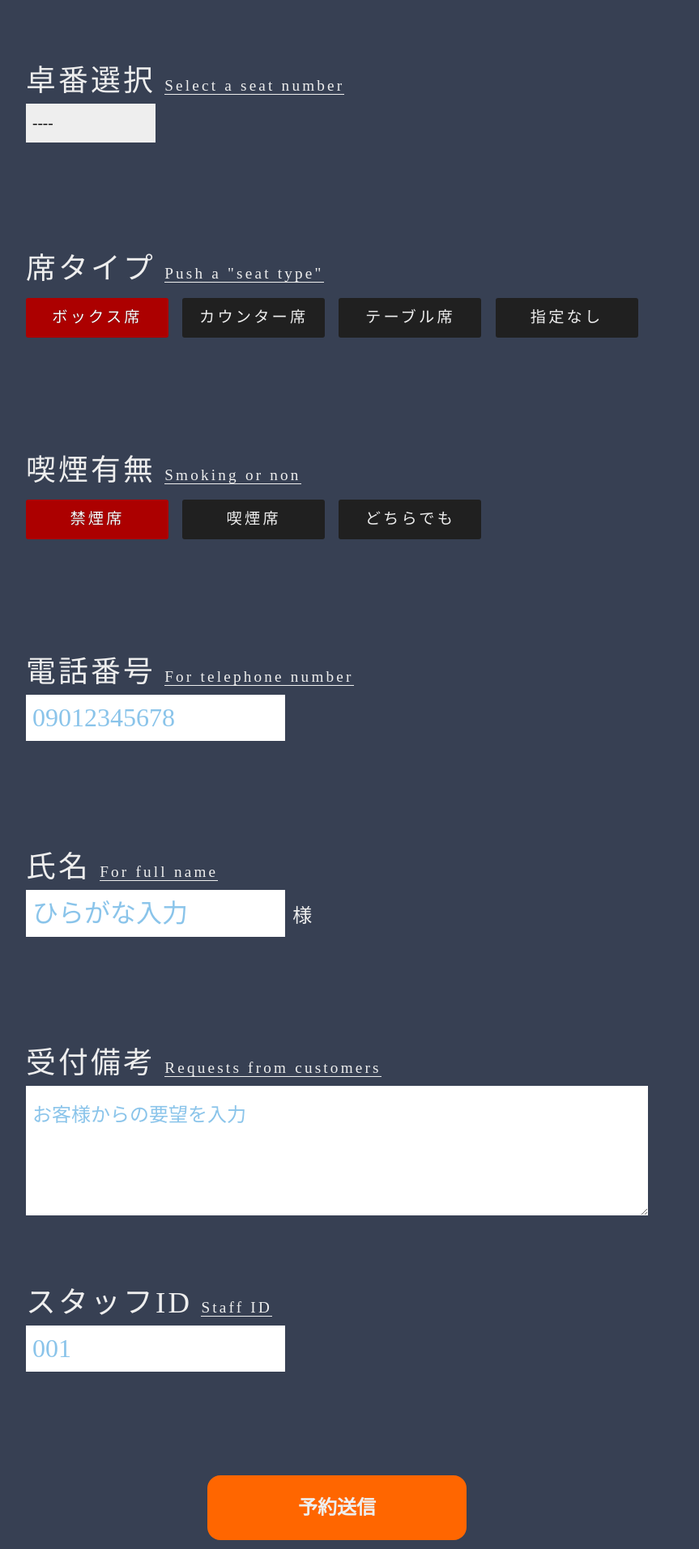
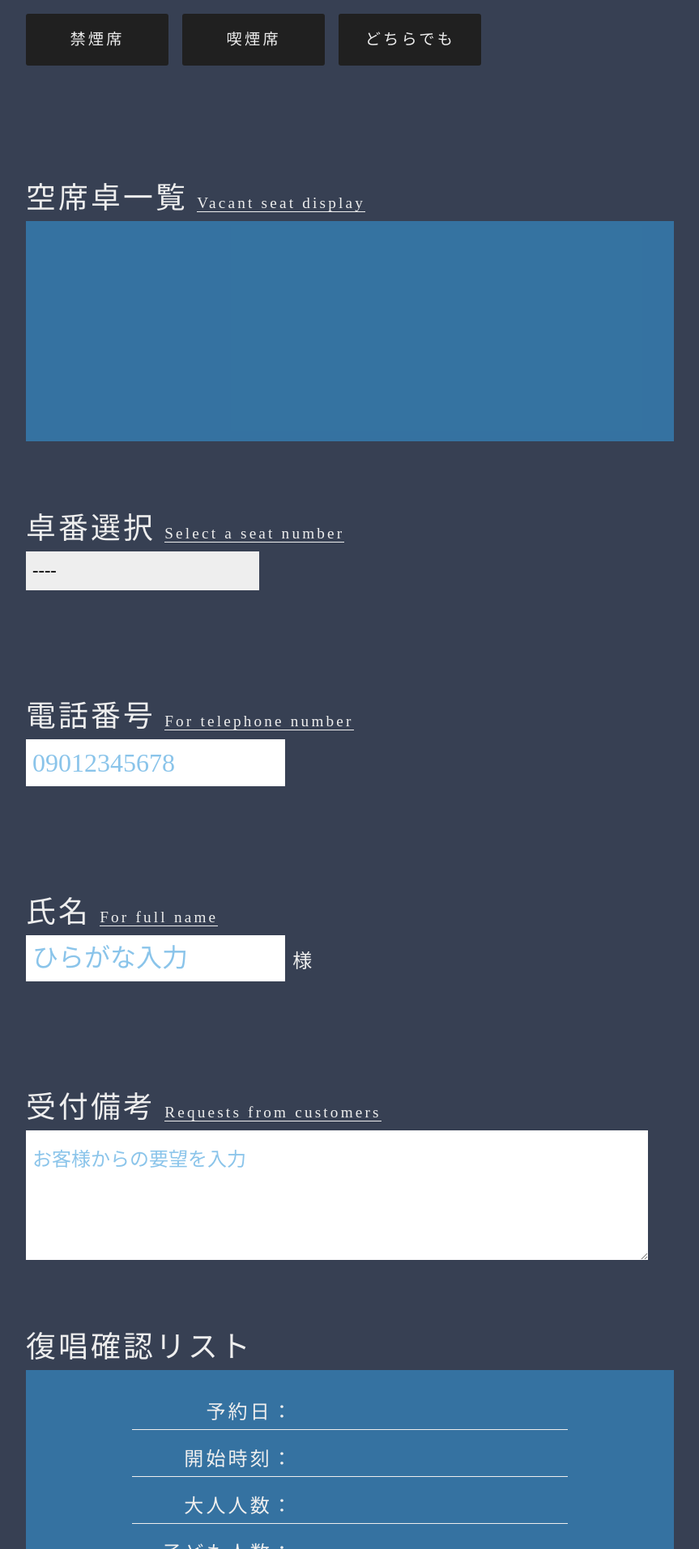
Before and after one commit to reluxmishima/yakiniku, a PHP site: page / in a window 1280 px wide. Shown: the part 1247-3160 px from the top of the page at 81% size, without its empty margins (224-1087 px from the left). Run offline with PHP 8.4, Linux system fonts and the light colour scheme; some libraries are stand-ins or nearby versions.

Commit message:
Add files via upload

```diff
--- a/index.html
+++ b/index.html
@@ -22,26 +22,25 @@
 <body class="hold-transition skin-blue sidebar-mini">
     <div class="wrapper">
         <header class="header">
+            <p id="dateDisplay"></p>
         <h1 class="logo-lg">- 予約管理システム -</h1>
         <div class="menu">
             <ul class="home_menu">
-                <li class="header_menu"><a href="#">ホーム</a></li>
-                <li class="header_menu"><a href="#">予約一覧</a></li>
-                <li class="header_menu"><a href="#">管理者メニュー</a></li>
+                <li class="header_menu"><a href="./index.html">予約受付</a></li>
+                <li class="header_menu"><a href="./reserve_list.html">予約一覧</a></li>
+                <li class="header_menu"><a href="./reserve_edit.html">予約編集</a></li>
             </ul>
         </div>
         </header>
         <div class="inner">
-        <form action="#" method="POST">
-            <div class="m_modifair">
+        <form action="#" method="POST" id="form">
+            <div class="m_modifier">
                 <label for="reserve_date" class="block en_1">予約日</label>
+                <input type="text" class="input_area" id="datepicker" name="reserve_date" readonly="readonly" placeholder="YYYY/MM/DD" value="">
             </div>
-            <input type="text" class="input_area" id="datepicker" name="reserve_date" readonly="readonly" placeholder="YYYY/MM/DD" value="">
-            <br />
-            <div class="m_modifair">
+            <div class="m_modifier">
             <label for="reserve_time" class="block en_2">予約時刻</label>
-            </div>
-            <select class="reserve_time other" id="reserve_time" name="reserve_time">
+            <select class="reserve_time other" id="start_time" name="reserve_time">
                 <option value="">----</option>
                 <option value="17:00" class="content">17時00分</option>
                 <option value="17:30" class="content">17時30分</option>
@@ -71,111 +70,96 @@
                 <option value="22:30">22時30分</option>
                 <option value="23:00">23時00分</option>
             </select>
-            <div class="count_inner">
+            </div>
+            <div class="m_modifier count_inner">
                 <div class="count_area">
-                    <div class="m_modifair">
+                    <div class="m_modifier">
                         <label for="quantity" class="block count_title en_3">大人人数</label>
                     </div>
                     <input type="tel" class="num" id="adult" name="quantity" maxlength="2"> 人
                 </div>
                 <div class="count_area">
-                    <div class="m_modifair">
+                    <div class="m_modifier">
                         <label for="quantity" class="block count_title en_4">子ども人数</label>
                     </div>
                     <input type="tel" class="num" id="child" name="quantity" maxlength="2"> 人
                 </div>
             </div>
-            <div class="m_modifair">
+            <div class="m_modifier">
+            <label class="block title en_7">席タイプ</label>
+                <div class="inline">
+                    <input type="radio" id="seat_type_0" class="seat_ch lee" name="seat_type" value="ボックス席"><label class="sky" for="seat_type_0">ボックス席</label>
+                    <input type="radio" id="seat_type_1" class="seat_ch lee" name="seat_type" value="カウンター席"><label class="sky" for="seat_type_1">カウンター席</label>
+                    <input type="radio" id="seat_type_2" class="seat_ch lee" name="seat_type" value="テーブル席"><label class="sky" for="seat_type_2">テーブル席</label>
+                    <input type="radio" id="seat_type_3" class="seat_ch lee" name="seat_type" value="指定なし"><label class="sky" for="seat_type_3">指定なし</label>
+                </div>
+            </div>
+            <div class="m_modifier">
+            <label class="block title en_8">喫煙有無</label>
+                <div class="inline">
+                    <input type="radio" id="seat_smoke_0" class="smoke_ch lee" name="seat_smoke" value="禁煙席"><label class="sky" for="seat_smoke_0">禁煙席</label>
+                    <input type="radio" id="seat_smoke_1" class="smoke_ch lee" name="seat_smoke" value="喫煙席"><label class="sky" for="seat_smoke_1">喫煙席</label>
+                    <input type="radio" id="seat_smoke_2" class="smoke_ch lee" name="seat_smoke" value="どちらでも"><label class="sky" for="seat_smoke_2">どちらでも</label>
+                </div>
+            </div>
+            <div class="m_modifier">
                     <label for="" class="judge block en_5">空席卓一覧</label>
+                    <div class="judge_area">
                     </div>
-                <div class="judge_area"></div>
-            <div class="m_modifair">
+            </div>
+            <div class="m_modifier">
                     <label for="" class="block title en_6">卓番選択</label>
+                <select class="reserve_seat" id="seat_number" name="seat_number">
+                        <option value="">----</option>
+                        <option value="1">No.1(カウンター最大1名)</option>
+                        <option value="2">No.2(カウンター最大1名)</option>
+                        <option value="3">No.3(カウンター最大1名)</option>
+                        <option value="4">No.4(テーブル最大4名)</option>
+                        <option value="5">No.5(テーブル最大4名)</option>
+                        <option value="6">No.6(テーブル最大4名)</option>
+                        <option value="7">No.7(テーブル最大4名)</option>
+                        <option value="8">No.8(ボックス最大8名)</option>
+                        <option value="9">No.9(ボックス最大8名)</option>
+                        <option value="10">No.10(ボックス最大8名)</option>
+                </select>
             </div>
-            <select class="reserve_time" id="seat_number" name="seat_number">
-                    <option value="">----</option>
-                    <option value="1">No,1</option>
-                    <option value="2">No,2</option>
-                    <option value="3">No,3</option>
-                    <option value="4">No,4</option>
-                    <option value="5">No,5</option>
-                    <option value="6">No,6</option>
-                    <option value="7">No,7</option>
-                    <option value="8">No,8</option>
-                    <option value="9">No,9</option>
-                    <option value="10">No,10</option>
-            </select>
-            <div class="m_modifair">
-            <label class="block title en_7">席タイプ</label>
+            <div class="m_modifier">
+            <label for="phone_no" class="block title en_9">電話番号</label>
+            <input type="tel" class="input_area" id="phone_no" name="phone_no" placeholder="09012345678" maxlength="11">
             </div>
-                <div class="inline">
-                    <input type="radio" id="seat_type_0" class="seat_ch lee" name="seat_type" value="box" checked="checked"><label class="sky" for="seat_type_0">ボックス席</label>
-                    <input type="radio" id="seat_type_1" class="seat_ch lee" name="seat_type" value="counter"><label class="sky" for="seat_type_1">カウンター席</label>
-                    <input type="radio" id="seat_type_2" class="seat_ch lee" name="seat_type" value="table"><label class="sky" for="seat_type_2">テーブル席</label>
-                    <input type="radio" id="seat_type_3" class="seat_ch lee" name="seat_type" value="table"><label class="sky" for="seat_type_3">指定なし</label>
+            <div class="m_modifier">
+            <label for="client_name" class="block title en_10">氏名</label>
+            <input type="text" class="input_area" id="client_name" name="client_name" placeholder="ひらがな入力" value=""> 様
             </div>
-            <div class="m_modifair">
-            <label class="block title en_8">喫煙有無</label>
+            <div class="m_modifier">
+            <label class="block title en_11">受付備考</label>
+            <textarea id="remarks" class="input_comment" name="remarks" placeholder="お客様からの要望を入力"></textarea>
             </div>
-                <div class="inline">
-                    <input type="radio" id="seat_smoke_0" class="smoke_ch lee" name="seat_smoke" value="0" checked="checked"><label class="sky" for="seat_smoke_0">禁煙席</label>
-                    <input type="radio" id="seat_smoke_1" class="smoke_ch lee" name="seat_smoke" value="1"><label class="sky" for="seat_smoke_1">喫煙席</label>
-                    <input type="radio" id="seat_smoke_2" class="smoke_ch lee" name="seat_smoke" value="2"><label class="sky" for="seat_smoke_2">どちらでも</label>
+            <div class="m_modifier">
+                <label for="" class="judge block en_13">復唱確認リスト</label>
+                <div class="judge_area repeat_list">
+                    <div class="log-d"><p class="log-p">予約日：</p><p class="logreserve"></p></div>
+                    <div class="log-d"><p class="log-p">開始時刻：</p><p class="logstart"></p></div>
+                    <div class="log-d"><p class="log-p">大人人数：</p><p class="logcountA"></p></div>
+                    <div class="log-d"><p class="log-p">子ども人数：</p><p class="logcountC"></p></div>
+                    <div class="log-d"><p class="log-p">席タイプ：</p><p class="logseat"></p></div>
+                    <div class="log-d"><p class="log-p">喫煙：</p><p class="logsmoke"></p></div>
+                    <div class="log-d"><p class="log-p">電話番号：</p><p class="logtel"></p></div>
+                    <div class="log-d"><p class="log-p">氏名：</p><p class="logname"></p></div>
                 </div>
-            <div class="m_modifair">
-            <label for="phone_no" class="block title en_9">電話番号</label>
             </div>
-            <input type="tel" class="input_area" id="phone_no" name="phone_no" placeholder="09012345678" maxlength="11">
-            <br />
-            <div class="m_modifair">
-            <label for="client_name" class="block title en_10">氏名</label>
+            <div class="m_modifier">
+                <label class="block title en_12">スタッフID</label>
+                <input type="tel" class="input_area must" id="staff_no" name="staff_no" placeholder="001" value="">
             </div>
-            <input type="text" class="input_area" id="client_name" name="client_name" placeholder="ひらがな入力" value=""> 様
-            <br />
-            <div class="m_modifair">
-            <label class="block title en_11">受付備考</label>
-            </div>
-            <textarea id="remarks" class="input_comment" name="remarks" placeholder="お客様からの要望を入力"></textarea>
-            <br />
-            <div class="m_modifair">
-            <label class="block title en_12">スタッフID</label>
-            </div>
-            <input type="tel" class="input_area" id="staff_no" name="staff_no" placeholder="001" value="">
-            <br />
             <div class="submit_area">
-                <input type="button" id="btnSubmit" name="btnSubmit" value="予約送信">
+                <input type="submit" id="btnSubmit" class="btnSubmit" name="btnSubmit" value="予約送信">
+                <button class="btn">入力クリア</button>
             </div>
         </form>
         </div>
     </div>
     <!-- ./wrapper -->
-<script>
-    $(function() {
-        $("#datepicker").datepicker();
-    });
-    $(function() {
-	var op = {
-			closeText: '閉じる',
-			prevText: '&#x3c;前',
-			nextText: '次&#x3e;',
-			currentText: '今日',
-			monthNames: ['1月','2月','3月','4月','5月','6月','7月','8月','9月','10月','11月','12月'],
-			monthNamesShort: ['1月','2月','3月','4月','5月','6月','7月','8月','9月','10月','11月','12月'],
-			dayNames: ['日曜日','月曜日','火曜日','水曜日','木曜日','金曜日','土曜日'],
-			dayNamesShort: ['日','月','火','水','木','金','土'],
-			dayNamesMin: ['日','月','火','水','木','金','土'],
-			weekHeader: '週',
-			dateFormat: 'yy/mm/dd',
-			firstDay: 0,
-			isRTL: false,
-			showMonthAfterYear: true,
-			yearSuffix: '年'};
-	$(".datepicker").datepicker(op);
-	$(".datepicker").attr({
-		size: "16",
-		autocomplete: "off"
-	});
-});
-</script>
+    <script src="./yakiniku.js"></script>
 </body>
 </html>
--- a/style.css
+++ b/style.css
@@ -182,8 +186,15 @@ input, button, textarea, select {
 }
 
 .reserve_time {
-    font-size: 1.2rem;
+    font-size: 1.4rem;
     width: 10rem;
+    height: 3rem;
+    margin-block-end: 8rem;
+}
+
+.reserve_seat {
+    font-size: 1.4rem;
+    width: 18rem;
     height: 3rem;
     margin-block-end: 8rem;
 }
@@ -199,24 +210,47 @@ input, button, textarea, select {
 .judge_area {
     width: 100%;
     height: 15rem;
+    padding: 1rem;
+    margin-block-end: 5rem;
+    background-color: #3498db93;
+}
+
+.repeat_list {
+    width: 100%;
+    height: 30rem;
+    padding: 1rem;
     margin-block-end: 5rem;
     background-color: #3498db93;
 }
 
 .submit_area {
-    width: 100%;
-    margin: 0 auto;
+    display: flex;
+    -ms-flex-wrap: wrap;
+    flex-wrap: wrap;
+    -webkit-box-pack: justify;
+    -ms-flex-pack: justify;
+    justify-content: center;
 }
 
-#btnSubmit {
-    display: block;
+.btnSubmit {
+    display: inline-block;
     font-size: 1.5rem;
     font-weight: 700;
     color: var(--base);
-    width: 20rem;
+    width: 18rem;
     padding: 1.2rem;
-    margin: 0 auto;
+    margin-inline-end: 1rem;
     background-color: var(--parsonal);
+    border-radius: 1rem;
+}
+
+.btn {
+    display: inline-block;
+    font-size: 1.5rem;
+    font-weight: 700;
+    color: #222222;
+    width: 12rem;
+    padding: 1.2rem;
     border-radius: 1rem;
 }
 
@@ -254,7 +301,7 @@ input, button, textarea, select {
     }
 }
 
-.m_modifair {
+.m_modifier {
     position: relative;
 }
 
@@ -272,6 +319,21 @@ input, button, textarea, select {
     margin-block-end: .5rem;
     background-color: #dddddd00;
     color: #eeeeee;
+}
+
+.repeat_list p {
+    display: inline-block;
+}
+
+.log-d {
+    width: 70%;
+    margin: 1rem auto;
+    border-bottom: solid 1px #eeeeee;
+}
+
+.log-p {
+    width: 200px;
+    text-align: right;
 }
 
 .inline {
@@ -299,7 +361,9 @@ input, button, textarea, select {
     font-size: 1.2rem;
     font-weight: 500;
     text-align: center;
-    width: 11rem;
+    line-height: 2.5;
+    width: 13rem;
+    height: 3rem;
     padding: .5rem 1rem;
     margin: .5rem .5rem .5rem 0;
     background-color: rgb(32, 32, 32);
```
Also changed, not shown: other parts of style.css (+27 -10 lines), yakiniku.js (added, +114 -0 lines). Lines whose indentation alone changed are shown as unchanged.
